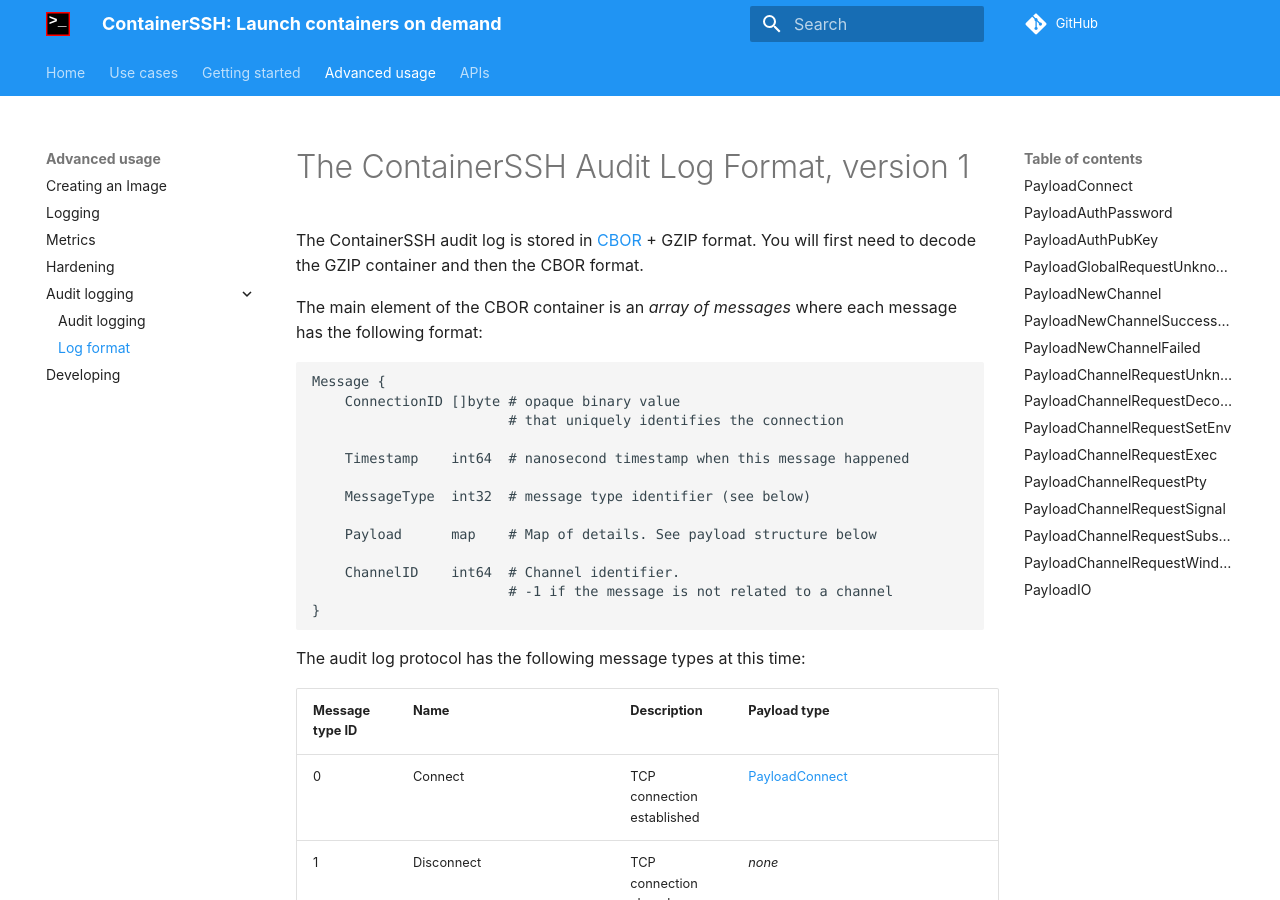
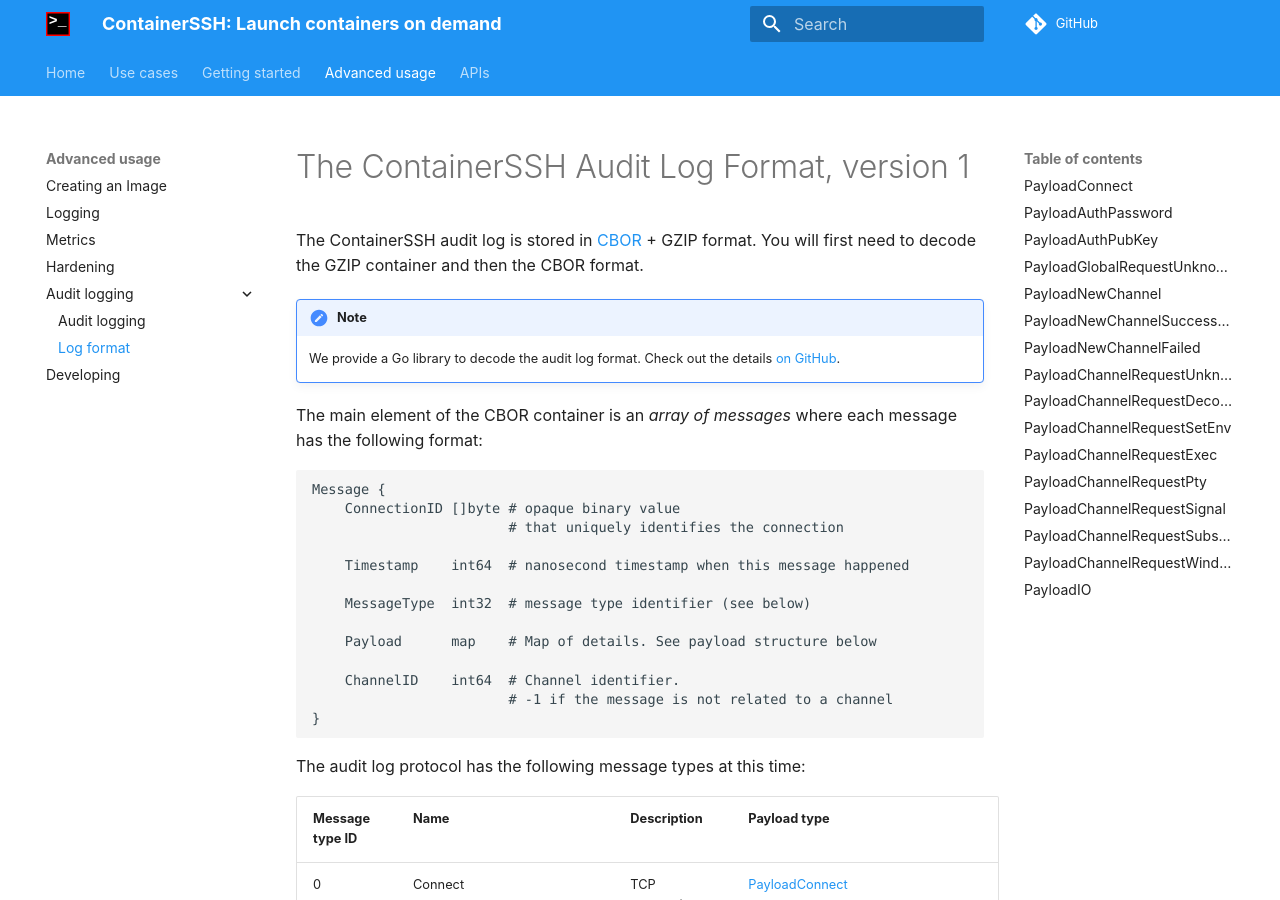
Before and after one commit to ContainerSSH/containerssh.github.io, an MkDocs documentation site: the page built from docs/audit/format.md, in a window 1280 px wide and 900 px high. Built offline with MkDocs 1.6.1 and Material for MkDocs 9.7.7, drawn with Linux system fonts in a browser that asks for light colours; comment, search, counter and statistics services are not loaded.

Commit message:
Notes about go decoding library.

```diff
--- a/docs/audit/format.md
+++ b/docs/audit/format.md
@@ -1,6 +1,9 @@
 <h1>The ContainerSSH Audit Log Format, version 1</h1>
 
 The ContainerSSH audit log is stored in [CBOR](https://cbor.io/) + GZIP format. You will first need to decode the GZIP container and then the CBOR format.
+
+!!! note
+    We provide a Go library to decode the audit log format. Check out the details [on GitHub](https://github.com/ContainerSSH/ContainerSSH/tree/development/audit/format).
 
 The main element of the CBOR container is an *array of messages* where each message has the following format:
 
```
Also changed, not shown: docs/audit/index.md (+4 -4 lines).
